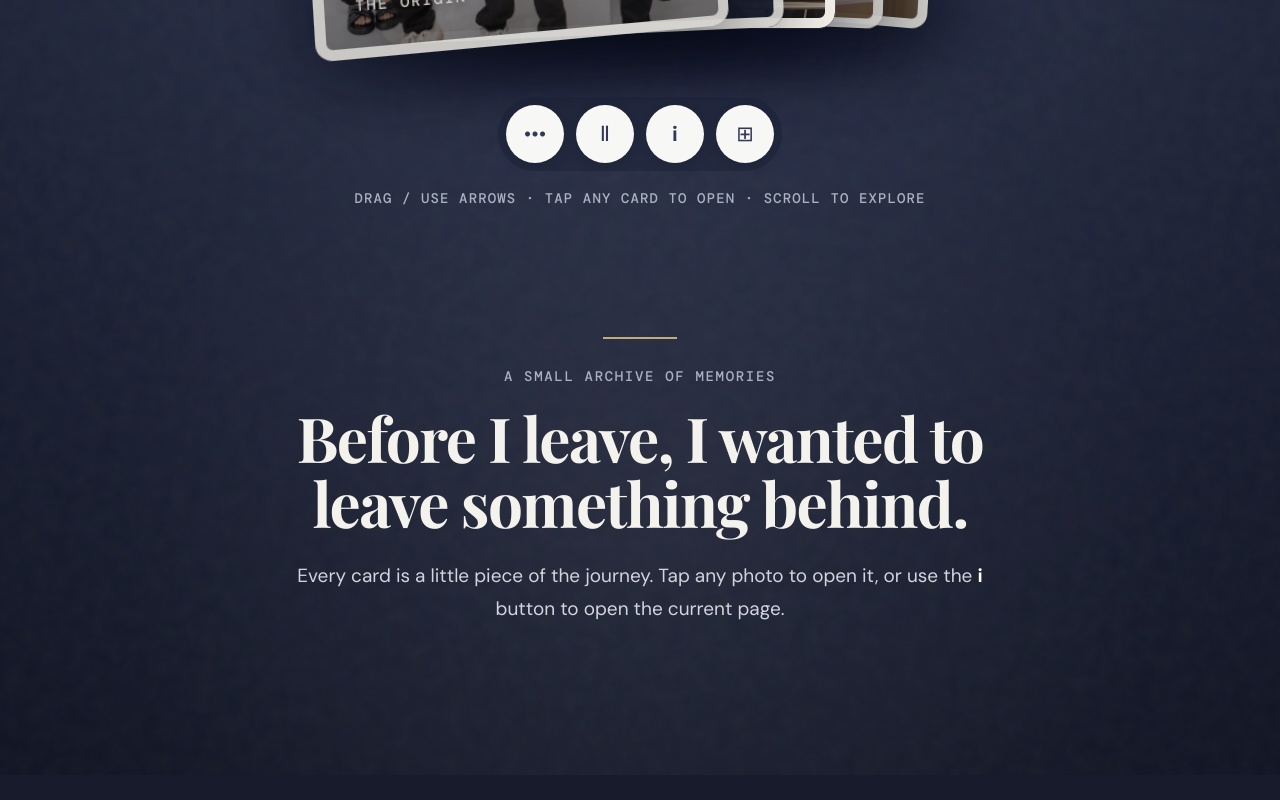
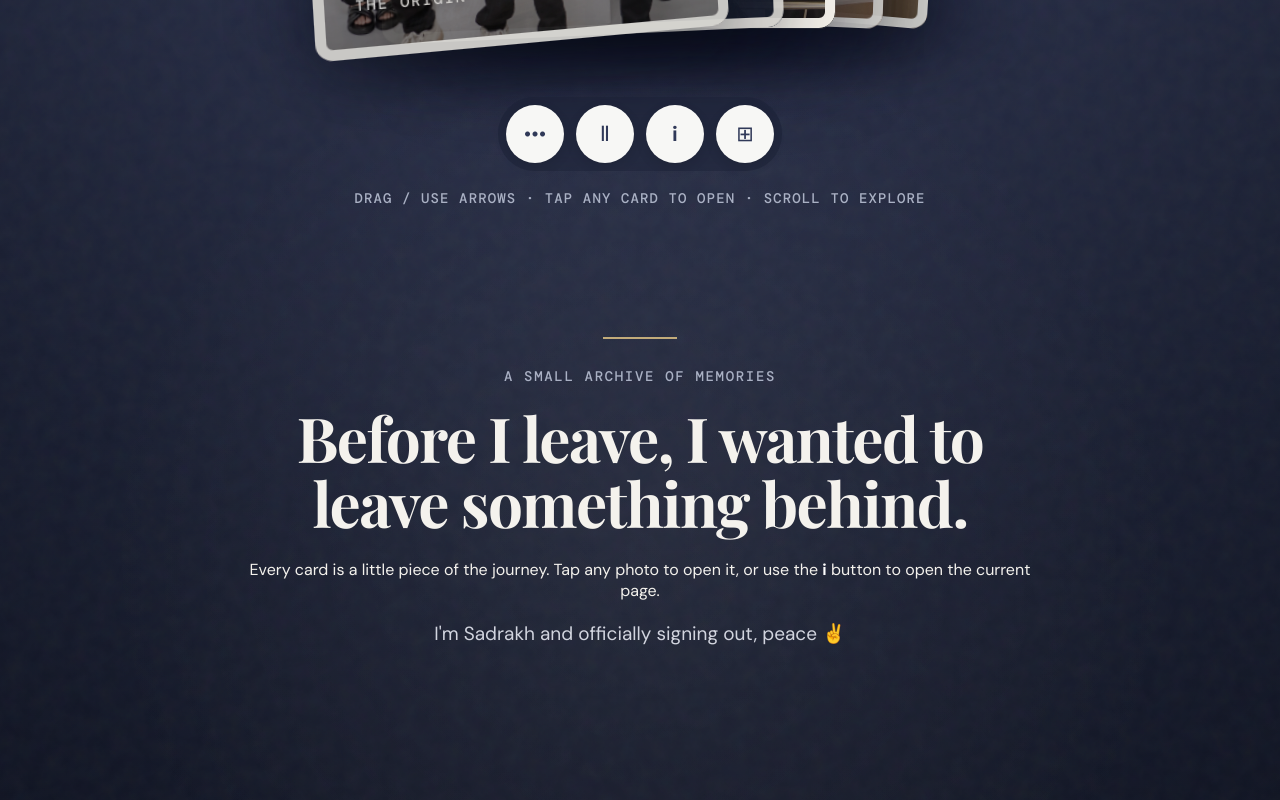
Before and after one commit to sdrzfn/farewell-flyhigh, a React (Vite) app: page / in a window 1280 px wide. Shown: the part 846-1646 px from the top of the page. Before the commit the page ends 1621 px from the top, so only its background shows below. Built offline with nearby package versions, Linux system fonts and the light colour scheme; a web font is replaced by a local one.

Commit message:
add: some new messages

```diff
--- a/src/main.jsx
+++ b/src/main.jsx
@@ -219,6 +219,7 @@ function App() {
         <p className="story-kicker">A small archive of memories</p>
         <h2>Before I leave, I wanted to leave something behind.</h2>
         <p>Every card is a little piece of the journey. Tap any photo to open it, or use the <strong>i</strong> button to open the current page.</p>
+        <p>I'm Sadrakh and officially signing out, peace ✌️</p>
       </section>
 
       {archive && <div className="grid-overlay"><div className="grid-head"><div><small>ARCHIVE</small><h2>For you.</h2></div><button aria-label="Close archive" onClick={() => setArchive(false)}>×</button></div><div className="grid-people">{PEOPLE.map((p, i) => <button key={p.id} onClick={() => navigateToPerson(i)} className="person-tile" style={{ backgroundImage: `url(${p.images[2]})` }}><span>{p.name}</span><small>{p.role}</small></button>)}</div></div>}
```
